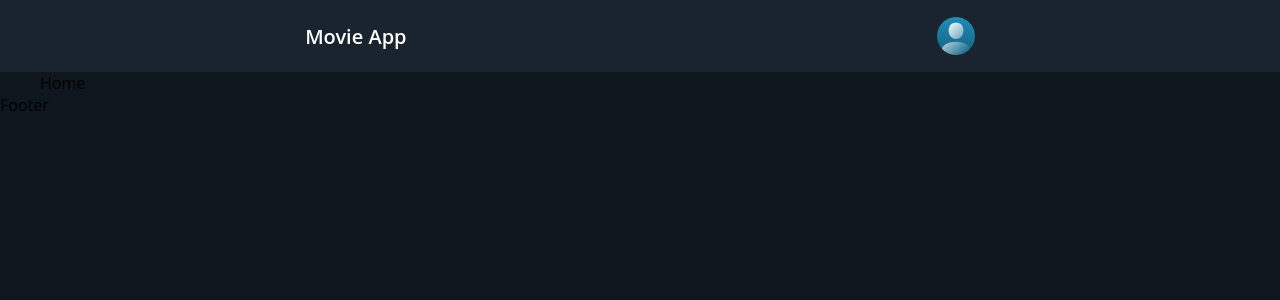
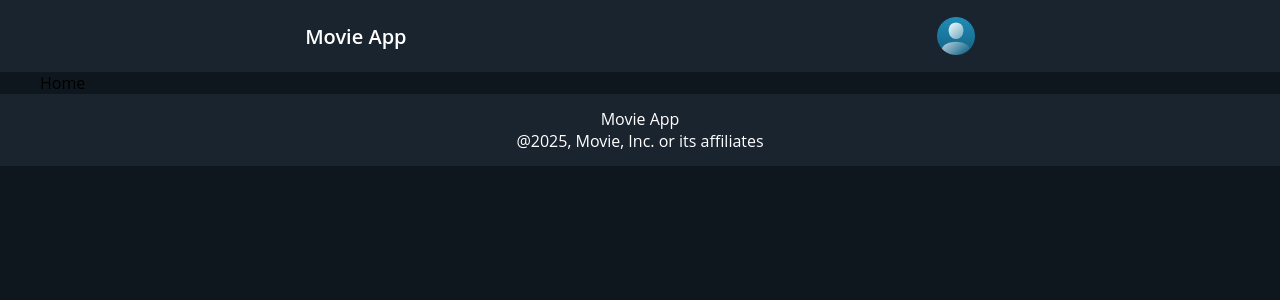
Before and after one commit to manojLovesCoding/redux-movie-app, a React (Vite) app: page / in a window 1280 px wide. Shown: the top 300 px of the page. Built offline with nearby package versions, Linux system fonts and the light colour scheme.

Commit message:
a code to footer component with scss

```diff
--- a/src/components/Footer/Footer.jsx
+++ b/src/components/Footer/Footer.jsx
@@ -1,6 +1,10 @@
+import "./Footer.scss";
 const Footer = () => {
   return (
-    <div>Footer</div>
+    <div className="footer">
+      <div>Movie App</div>
+      <div>@2025, Movie, Inc. or its affiliates</div>
+    </div>
   )
 }
 
--- a/src/components/Footer/Footer.scss
+++ b/src/components/Footer/Footer.scss
@@ -0,0 +1,11 @@
+@import "../../common/colors.scss";
+
+.footer {
+    background: $secondary-color;
+    height: 72px;
+    display: flex;
+    justify-content: center;
+    align-items: center;
+    color: $font-primary;
+    flex-direction: column;
+}
```
